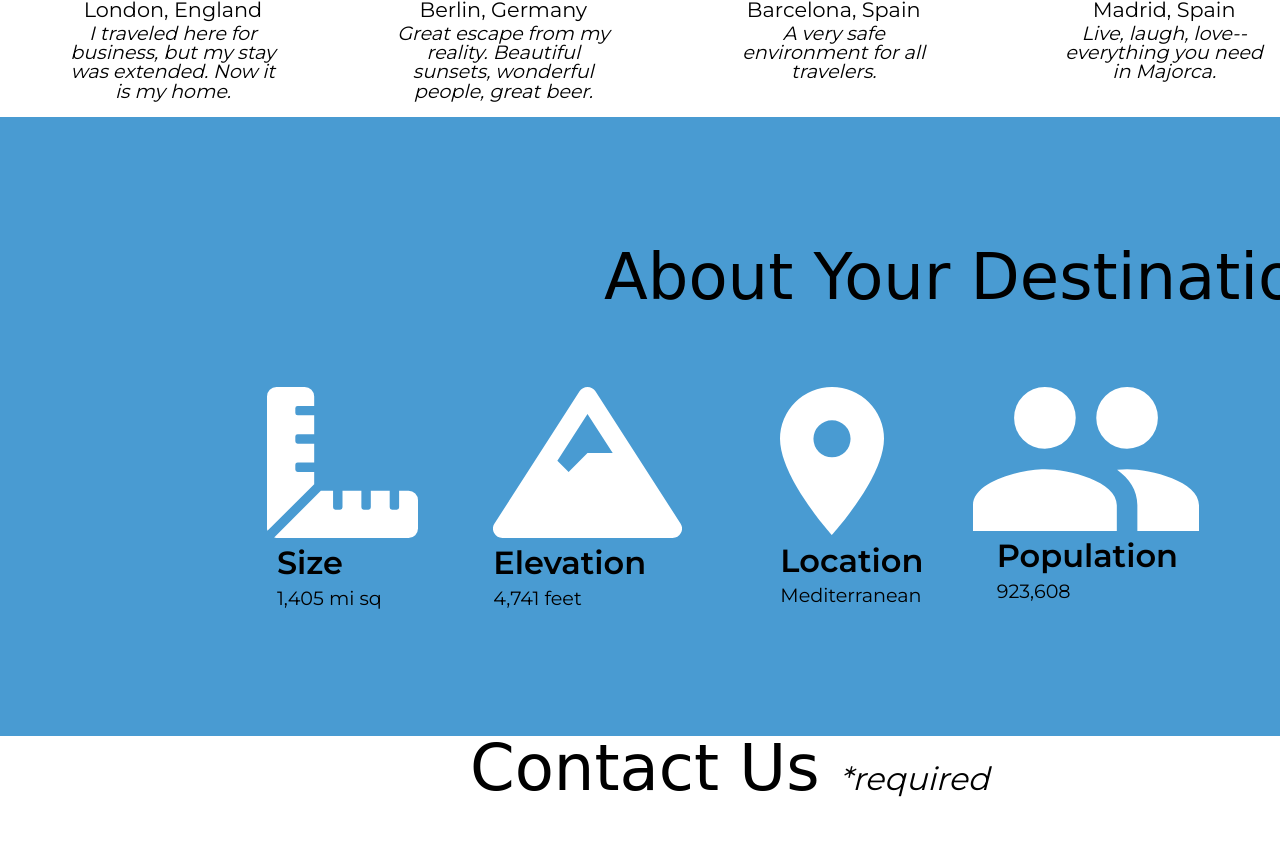
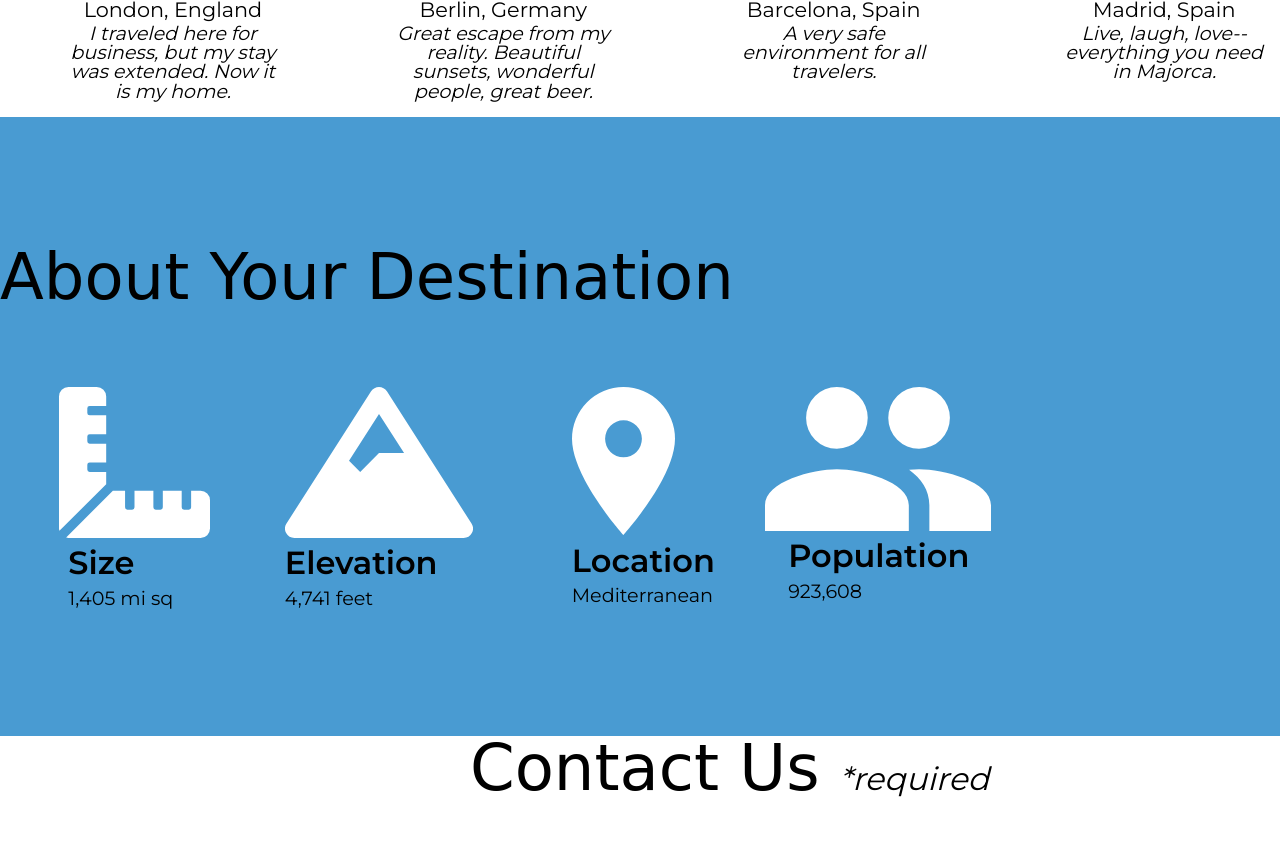
Before and after one commit to georgeschultz1998/wunderlust, a plain HTML site: page index.html in a window 1280 px wide. Shown: the part 2588-3449 px from the top of the page. Drawn offline with Linux system fonts and the light colour scheme; a web font is replaced by a local one.

Commit message:
Update styles.css

```diff
--- a/styles.css
+++ b/styles.css
@@ -768,6 +768,15 @@ body {
   #about img {
     width: 160%;
   }
+
+  #about {
+    justify-content: left;
+  }
+
+  #about section{
+    justify-content: left;
+  }
+
   #about section h4 {
     font-size: 2em;
     padding-left: 35%;
@@ -794,7 +803,7 @@ body {
     display: grid;
     grid-template-columns: 1fr;
     gap: 0.5rem;
-    justify-items: center;
+    justify-items: left;
     text-align: center;
     padding-bottom: 10%;
   }
```
